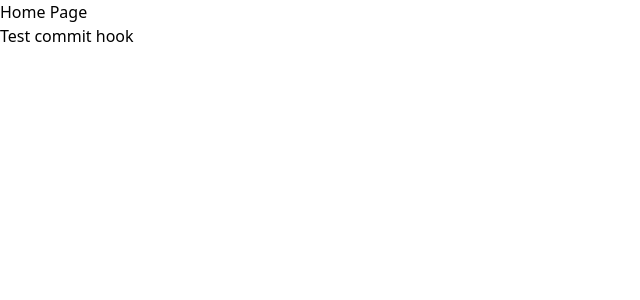
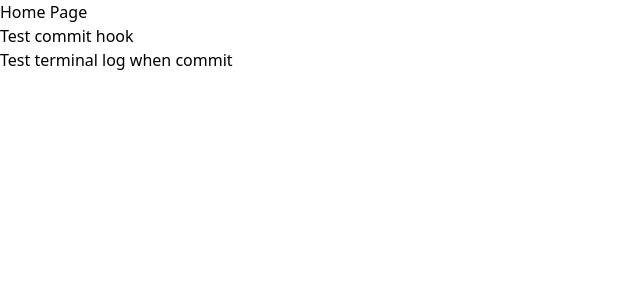
Before and after one commit to LauraBLei/holidaze, a React (Vite) app: page / in a window 1280 px wide. Shown: the top 300 px of the page, without its empty margins (0-640 px from the left). Built offline with nearby package versions, Linux system fonts and the light colour scheme.

Commit message:
test commit log

```diff
--- a/package.json
+++ b/package.json
@@ -35,11 +35,11 @@
   },
   "lint-staged": {
     "*.{ts,tsx,js,jsx}": [
-      "prettier --write",
-      "eslint --fix"
+      "echo '🔧 Running Prettier...' && prettier --write",
+      "echo '🧹 Running ESLint...' && eslint --fix"
     ],
     "*.html": [
-      "prettier --write"
+      "echo '🎨 Formatting HTML with Prettier...' && prettier --write"
     ]
   }
 }
--- a/src/pages/home.tsx
+++ b/src/pages/home.tsx
@@ -3,6 +3,7 @@ export const HomePage = () => {
     <div>
       <h1>Home Page</h1>
       <h2>Test commit hook </h2>
+      <h2>Test terminal log when commit </h2>
     </div>
   );
 };
```
Also changed, not shown: 1 other file (tests, documents, lock files or other folders).
